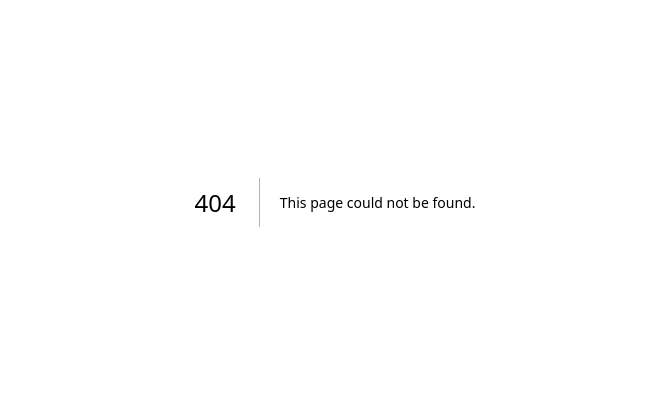
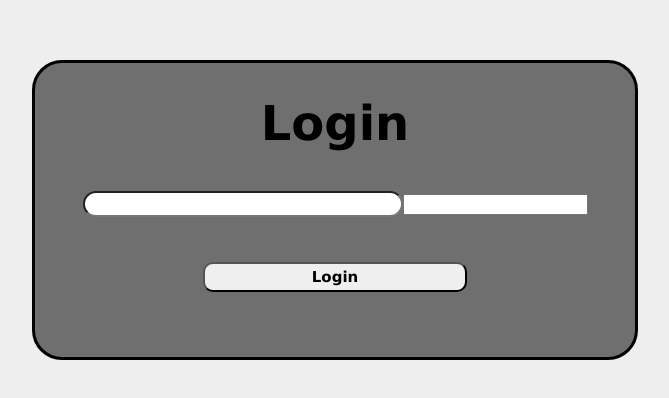
Before and after one commit to topher-codes/project-twinkie, a Next.js app: page /login in a window 1280 px wide. Before the commit this address had no page. Shown: the part 198-596 px from the top of the page, without its empty margins (305-974 px from the left). Built offline with nearby package versions, Linux system fonts and the light colour scheme; a web font is replaced by a local one.

Commit message:
finished auth and delete- for now
Signed-off-by: Chris <ghost@drednaut.net>

```diff
--- a/pages/api/entry/index.ts
+++ b/pages/api/entry/index.ts
@@ -2,13 +2,14 @@
 import { db } from '../../../lib/firebase';
 import { collection, addDoc, getDoc, getDocs } from 'firebase/firestore';
 import { NextApiRequest, NextApiResponse } from 'next';
+
 export default async (req: NextApiRequest, res: NextApiResponse) => {
 	try {
-		const { slug } = req.body;
+		const { user } = req.body;
 		const incidents = await collection(db, 'incidents');
 		const incidentsRef = await getDocs(incidents);
 		const incidentsData = incidentsRef.docs.map((doc) => doc.data());
-		if (incidentsData.some((entry) => entry.slug === slug)) {
+		if (incidentsData.some((entry) => entry.user === user)) {
 			res.status(400).end();
 		} else {
 			const { id } = await addDoc(incidents, {
--- a/pages/form.tsx
+++ b/pages/form.tsx
@@ -21,8 +21,10 @@ const Post = () => {
 		const { value, name } = e.target;
 		setContent((prevState) => ({ ...prevState, [name]: value }));
 	};
+
 	const onSubmit = async (e: any) => {
 		e.preventDefault();
+		setSubmitted(true);
 		const { user, email, tech, issue, body, rating }: any = content;
 		await axios.post('/api/entry', {
 			user,
@@ -33,7 +35,6 @@ const Post = () => {
 			body,
 			rating,
 		});
-		setSubmitted(true);
 	};
 	return (
 		<form onSubmit={onSubmit}>
--- /dev/null
+++ b/pages/login.tsx
@@ -0,0 +1,32 @@
+import { NextPage } from 'next';
+import React from 'react';
+import axios from 'axios';
+
+const Login: NextPage = () => {
+	const handleSubmit = async (e: any) => {
+		e.preventDefault();
+		const { user, password } = e.target.elements;
+		try {
+			const { data } = await axios.post('/api/auth', {
+				email: user.value,
+				password: password.value,
+			});
+			console.log(data);
+		} catch (error) {
+			console.log(error);
+		}
+	};
+	return (
+		<div className="container">
+			<h1>Login</h1>
+
+			<form onSubmit={handleSubmit}>
+				<input type="email" name="user" id="user" />
+				<input type="password" name="password" id="password" />
+				<button type="submit">Login</button>
+			</form>
+		</div>
+	);
+};
+
+export default Login;
```
Also changed, not shown: pages/posts/index.tsx (+12 -2 lines), pages/api/auth/index.ts (renamed from pages/api/auth/auth.ts).
